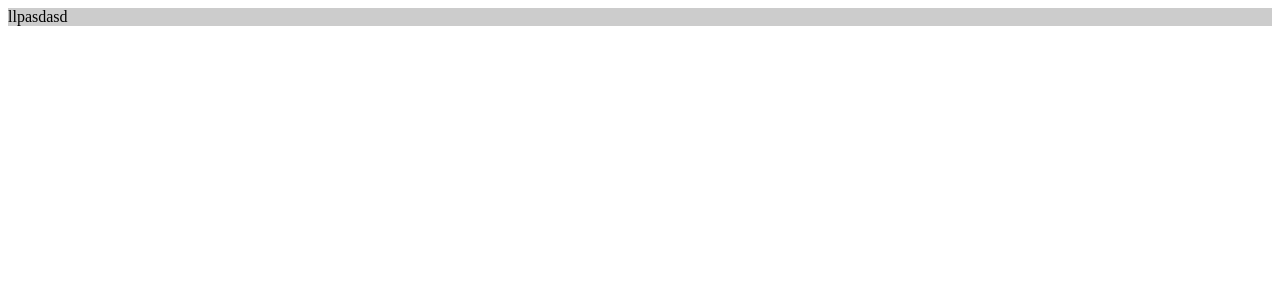
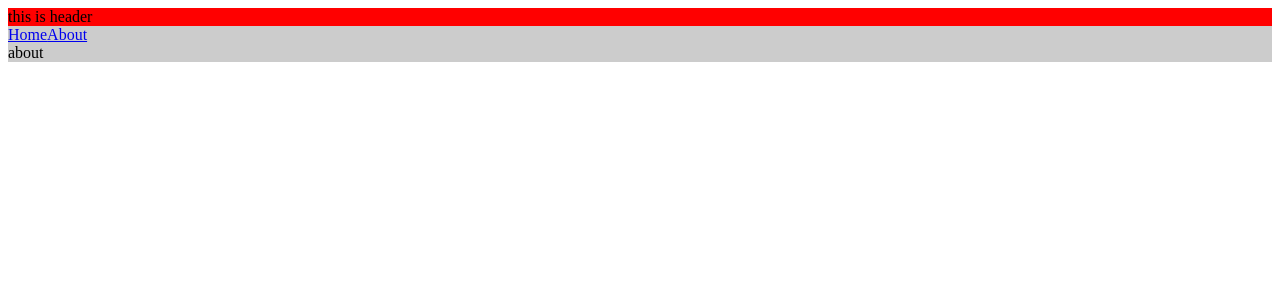
Before and after one commit to idsbllp/react-kit, a React app: page /#/about in a window 1280 px wide. Shown: the top 300 px of the page. Built offline with nearby package versions, Linux system fonts and the light colour scheme; the HTML template or start-up script is replaced by a standard one.

Commit message:
fix: add react-router

```diff
--- a/config/index.js
+++ b/config/index.js
@@ -7,7 +7,7 @@ module.exports = {
     index: path.resolve(__dirname, '../dist/index.html'),
     assetsRoot: path.resolve(__dirname, '../dist'),
     assetsSubDirectory: 'static',
-    assetsPublicPath: '/',
+    assetsPublicPath: './',
     productionSourceMap: true,
     // Gzip off by default as many popular static hosts such as
     // Surge or Netlify already gzip all static assets for you.
--- a/package.json
+++ b/package.json
@@ -12,7 +12,6 @@
   "dependencies": {
     "react": "^15.6.1",
     "react-dom": "^15.6.1",
-    "react-router": "^4.2.0",
     "react-router-dom": "^4.2.2"
   },
   "devDependencies": {
--- a/src/assets/css/index.less
+++ b/src/assets/css/index.less
@@ -1,6 +1,10 @@
 body {
   color: #000;
-  div {
-    background: #ccc;
-  }
 }
+div {
+  background: #ccc;
+}
+
+header {
+  background: red;
+}
--- a/src/components/Hello.jsx
+++ /dev/null
@@ -1,9 +0,0 @@
-import React, { Component } from 'react'
-
-export default class Hello extends Component {
-  render() {
-    return (
-      <div>llpasdasd</div>
-    )
-  }
-}
--- /dev/null
+++ b/src/components/async/index.jsx
@@ -0,0 +1,38 @@
+import React, { Component } from 'react'
+import Loading from './loading'
+
+const asyncComponent = getComponent => {
+  return class AsyncComponent extends Component {
+    static Component = null
+
+    constructor(props) {
+      super(props)
+      this.state = {Component: AsyncComponent.Component}
+    }
+
+    componentWillMount() {
+      if (!this.state.Component) {
+        // 假装有延迟
+        setTimeout(() => {
+          getComponent().then(Component => {
+            AsyncComponent.Component = Component
+            this.setState({Component})
+          })
+        }, 1500)
+      }
+    }
+    render() {
+      const {Component} = this.state
+      if (Component) {
+        if(Component == 101){
+          return <div>error</div>
+        } else {
+          return <Component { ...this.props} />
+        }
+      }
+      return <Loading />
+    }
+  }
+}
+
+export default asyncComponent
--- /dev/null
+++ b/src/components/async/loading.jsx
@@ -0,0 +1,10 @@
+import React, { Component } from 'react'
+import style from './loading.less'
+
+export default class Loading extends Component {
+  render() {
+    return (
+			<div className="loading">loading</div>
+    )
+  }
+}
--- /dev/null
+++ b/src/components/async/loading.less
@@ -0,0 +1,19 @@
+@keyframes loading {
+  0% {
+    background-position: 0 50%
+  }
+  50% {
+    background-position: 100% 50%
+  }
+  to {
+    background-position: 0 50%
+  }
+}
+
+.loading {
+  height: 500px;
+  display: block;
+  animation: loading 10s ease infinite;
+  background-image: linear-gradient(125deg, #fff, #f3f3f3 41%, #ededed 0, #fff);
+  background-size: 300% 300%;
+}
--- /dev/null
+++ b/src/components/header/index.jsx
@@ -0,0 +1,11 @@
+import React, { Component } from 'react'
+
+export default class Loading extends Component {
+  render() {
+    return (
+			<header>
+        this is header
+      </header>
+    )
+  }
+}
--- a/src/main.js
+++ b/src/main.js
@@ -1,12 +1,12 @@
 import React from 'react'
 import ReactDOM from 'react-dom'
 
-import Hello from './components/Hello.jsx'
+import Routes from './router'
 
 // static resources
 import './assets/css/index.less'
 
 ReactDOM.render(
-    <Hello />,
-    document.querySelector('#app')
+  <Routes />,
+  document.querySelector('#app')
 )
--- /dev/null
+++ b/src/pages/about.jsx
@@ -0,0 +1,11 @@
+import React, { Component } from 'react'
+
+export default class About extends Component {
+  render() {
+    return (
+      <div>
+        about
+      </div>
+    )
+  }
+}
--- /dev/null
+++ b/src/pages/index.jsx
@@ -0,0 +1,11 @@
+import React, { Component } from 'react'
+
+export default class Index extends Component {
+  render() {
+    return (
+      <div>
+        index page
+      </div>
+    )
+  }
+}
--- /dev/null
+++ b/src/router/index.jsx
@@ -0,0 +1,29 @@
+import React, { Component } from 'react'
+import { HashRouter as Router, Route, Switch, Link } from 'react-router-dom'
+
+import asyncComponent from '../components/async'
+import Header from '../components/header'
+
+const Index = asyncComponent(() => import('../pages/index').then(module => module.default))
+const About = asyncComponent(() => import('../pages/about').then(module => module.default))
+
+export default class Routes extends Component {
+  render() {
+    return (
+      <Router>
+        <div>
+          <Header />
+          <div>
+            <Link to="/">Home</Link>
+            <Link to="/about">About</Link>
+          </div>
+
+          <Switch>
+            <Route exact path="/" component={Index}></Route>
+            <Route path="/about" component={About}></Route>
+          </Switch>
+        </div>
+      </Router>
+    )
+  }
+}
```
Also changed, not shown: src/assets/logo.png (deleted), 3 other files (tests, documents, lock files or other folders).
